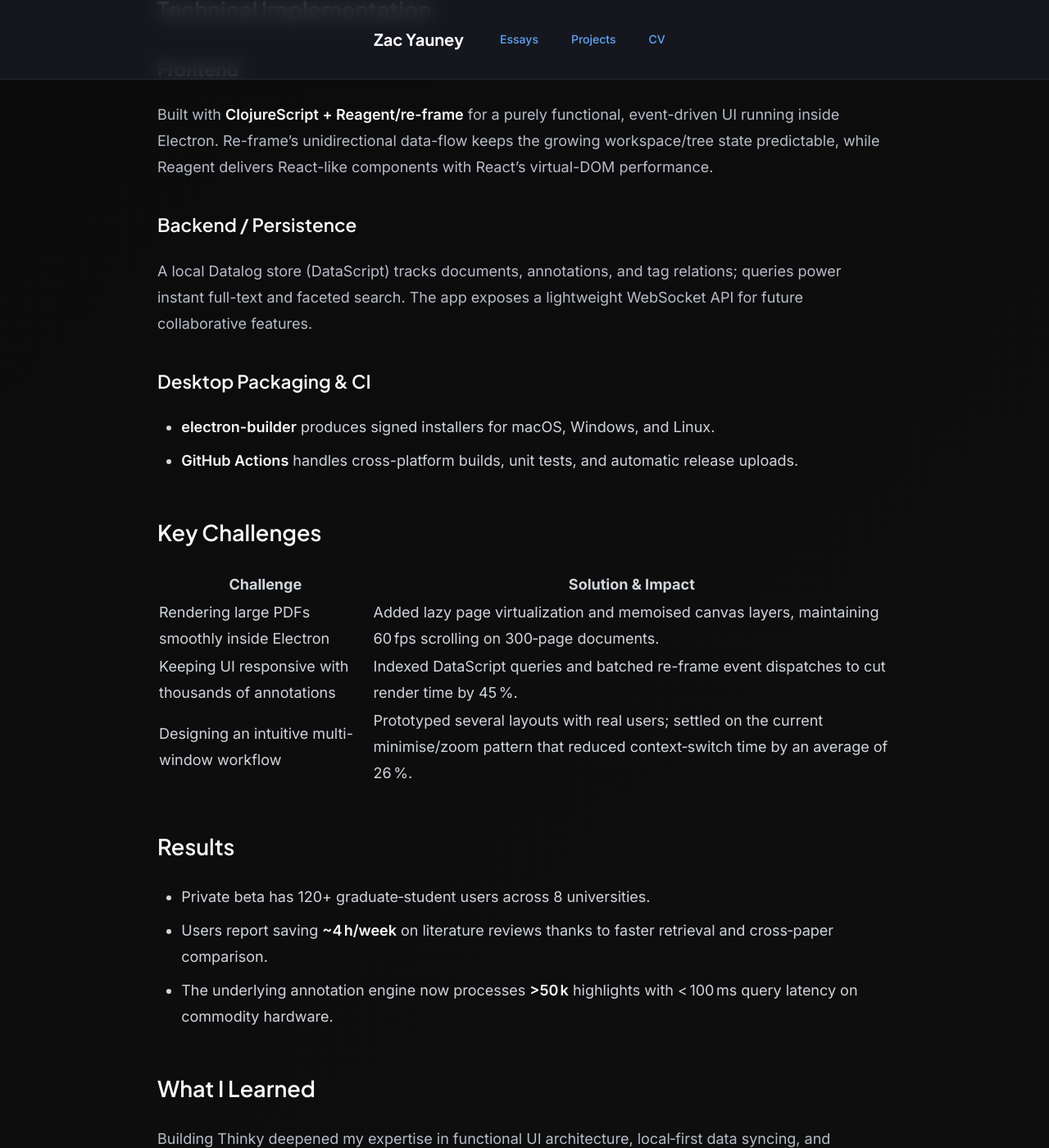
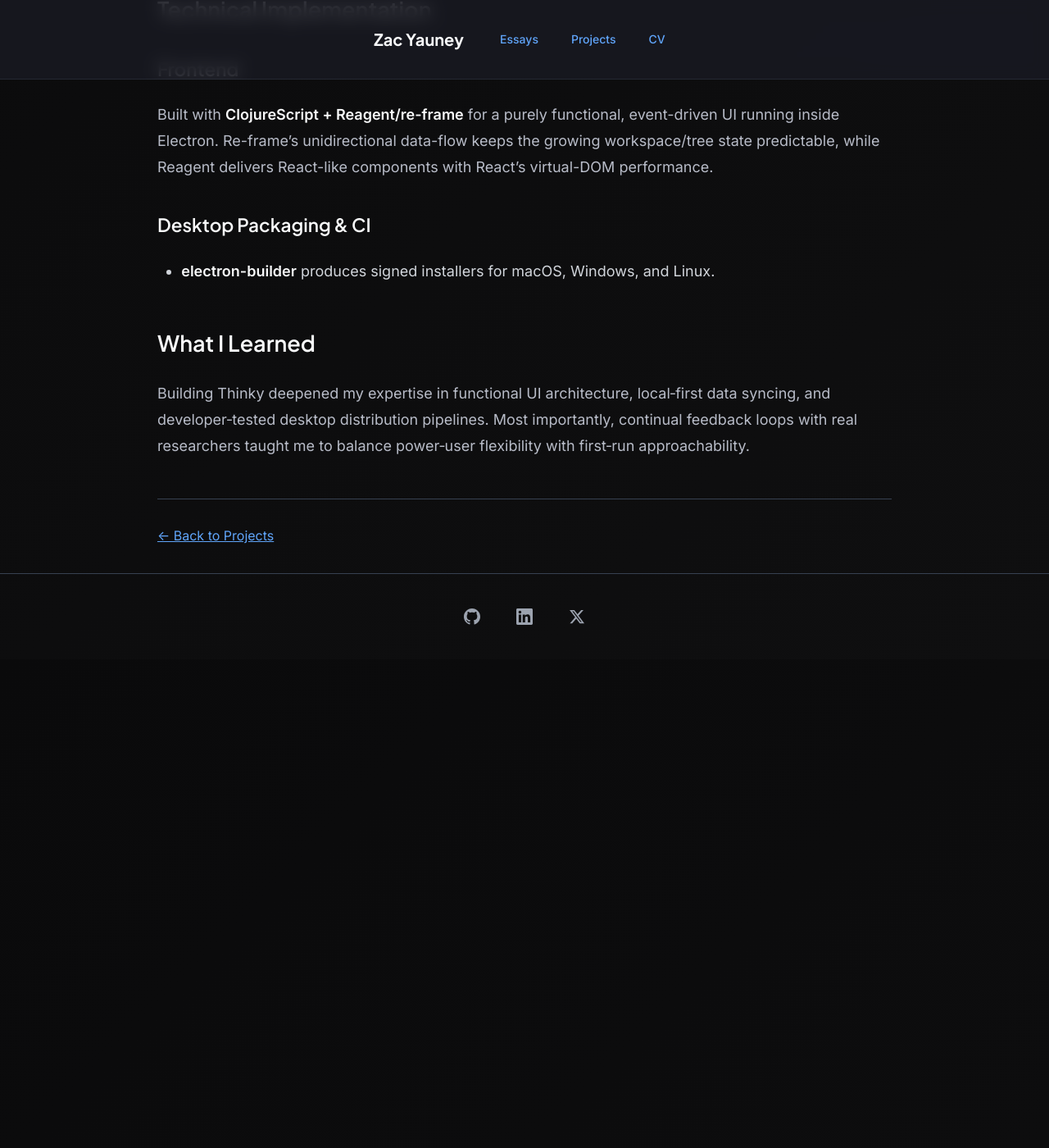
Before and after one commit to yauneyz/yauneyz.github.io, a Jekyll site: the page built from _projects/thinky.md, in a window 1280 px wide and 1400 px high, scrolled down 1019 px. Shown: the whole window at 82% size. Built offline with Jekyll 4.4.1, drawn with Linux system fonts in a browser that asks for light colours; after the commit the page ends 1823 px from its top, so only the background shows below that.

Commit message:
Update projects, cv

```diff
--- a/_data/cv.yml
+++ b/_data/cv.yml
@@ -16,8 +16,7 @@ summary: >
 
 experience:
   - company: "thinky.dev"
-    position: "Entrepreneurial Web Developer"
-    location: "Remote"
+    position: "Founder"
     duration: "Aug 2024 – Present"
     highlights:
       - "Founded Thinky, a research-annotation platform that lets scholars view, highlight, and tag PDF passages for later query"
--- a/_projects/thinky.md
+++ b/_projects/thinky.md
@@ -1,8 +1,7 @@
 ---
 title: "Thinky – Research Annotation Platform"
 technologies: [ClojureScript, Electron, Reagent, re-frame]
-github_url: "https://github.com/yauneyz/thinky-v2"
-demo_url: "https://www.thinky.dev"
+demo_url: "https://www.thinky.dev/downloads"
 excerpt: "An offline-friendly Electron app that lets scholars highlight, tag, and instantly resurface PDF passages across multiple research projects."
 published: true
 ---
@@ -30,26 +29,25 @@ Thinky is an “innovator’s notebook” that pulls reading, note-taking, and i
 ### Frontend
 Built with **ClojureScript + Reagent/re-frame** for a purely functional, event-driven UI running inside Electron. Re-frame’s unidirectional data-flow keeps the growing workspace/tree state predictable, while Reagent delivers React-like components with React’s virtual-DOM performance.
 
-### Backend / Persistence
-A local Datalog store (DataScript) tracks documents, annotations, and tag relations; queries power instant full-text and faceted search. The app exposes a lightweight WebSocket API for future collaborative features.
+<!-- ### Backend / Persistence -->
+<!-- A local Datalog store (DataScript) tracks documents, annotations, and tag relations; queries power instant full-text and faceted search. The app exposes a lightweight WebSocket API for future collaborative features. -->
 
 ### Desktop Packaging & CI
 - **electron-builder** produces signed installers for macOS, Windows, and Linux.
-- **GitHub Actions** handles cross-platform builds, unit tests, and automatic release uploads.
 
-## Key Challenges
+<!-- ## Key Challenges -->
 
-| Challenge | Solution & Impact |
-|-----------|------------------|
-| Rendering large PDFs smoothly inside Electron | Added lazy page virtualization and memoised canvas layers, maintaining 60 fps scrolling on 300‑page documents. |
-| Keeping UI responsive with thousands of annotations | Indexed DataScript queries and batched re-frame event dispatches to cut render time by 45 %. |
-| Designing an intuitive multi-window workflow | Prototyped several layouts with real users; settled on the current minimise/zoom pattern that reduced context‑switch time by an average of 26 %. |
+<!-- | Challenge | Solution & Impact | -->
+<!-- |-----------|------------------| -->
+<!-- | Rendering large PDFs smoothly inside Electron | Added lazy page virtualization and memoised canvas layers, maintaining 60 fps scrolling on 300‑page documents. | -->
+<!-- | Keeping UI responsive with thousands of annotations | Indexed DataScript queries and batched re-frame event dispatches to cut render time by 45 %. | -->
+<!-- | Designing an intuitive multi-window workflow | Prototyped several layouts with real users; settled on the current minimise/zoom pattern that reduced context‑switch time by an average of 26 %. | -->
 
-## Results
+<!-- ## Results -->
 
-- Private beta has 120+ graduate‑student users across 8 universities.
-- Users report saving **~4 h/week** on literature reviews thanks to faster retrieval and cross‑paper comparison.
-- The underlying annotation engine now processes **>50 k** highlights with < 100 ms query latency on commodity hardware.
+<!-- - Private beta has 120+ graduate‑student users across 8 universities. -->
+<!-- - Users report saving **~4 h/week** on literature reviews thanks to faster retrieval and cross‑paper comparison. -->
+<!-- - The underlying annotation engine now processes **>50 k** highlights with < 100 ms query latency on commodity hardware. -->
 
 ## What I Learned
 
```
